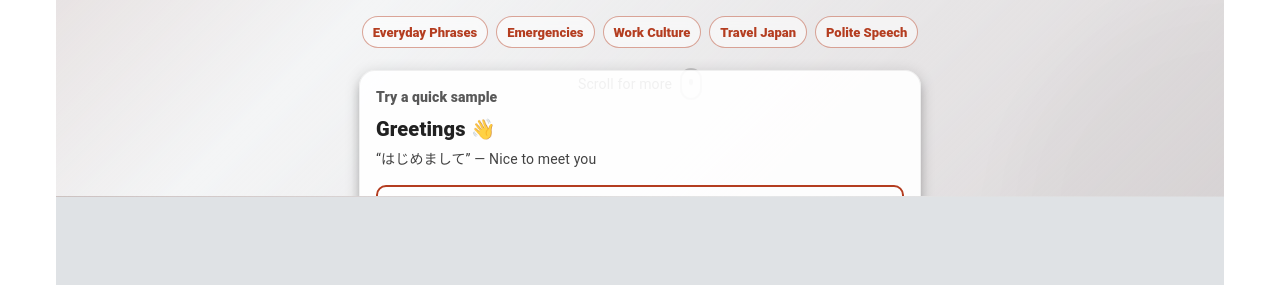
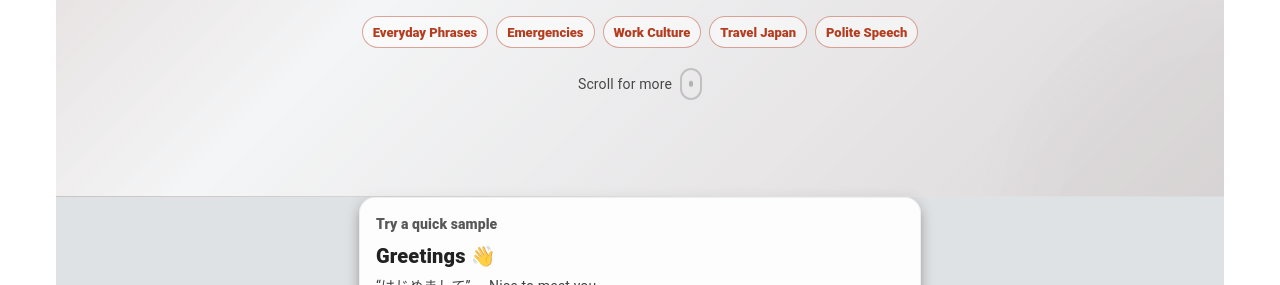
Before and after one commit to Sachi2631/Cornerstone, a React (Create React App) app in the folder client/: page / in a window 1280 px wide. Shown: the part 515-800 px from the top of the page. Built offline with nearby package versions, Linux system fonts and the light colour scheme; no server answers.

Commit message:
Fixed home page

```diff
--- a/client/src/pages/Home.tsx
+++ b/client/src/pages/Home.tsx
@@ -89,8 +89,8 @@ const Home = (): React.ReactElement => {
       <Box
         sx={{
           position: "relative",
-          // Replace flat grey slab with a proper gradient
-          background: "linear-gradient(135deg, rgba(180,61,32,0.12) 0%, rgba(255,255,255,0.65) 40%, rgba(180,61,32,0.06) 100%)",
+          background:
+            "linear-gradient(135deg, rgba(180,61,32,0.12) 0%, rgba(255,255,255,0.65) 40%, rgba(180,61,32,0.06) 100%)",
           borderBottom: "1px solid rgba(0,0,0,0.06)",
           overflow: "hidden",
         }}
@@ -136,7 +136,9 @@ const Home = (): React.ReactElement => {
           <Box
             sx={{
               pt: { xs: 6, sm: 8 },
-              pb: { xs: 10, sm: 12 }, // leave room for the floating card overlap
+              // IMPORTANT:
+              // Give REAL space at the bottom because the sample card will "pull up" using transform.
+              pb: { xs: 10, sm: 12 },
               textAlign: "center",
               maxWidth: 760,
               mx: "auto",
@@ -206,7 +208,7 @@ const Home = (): React.ReactElement => {
               </Button>
             </Stack>
 
-            {/* chips (smaller + cleaner) */}
+            {/* chips */}
             <Box
               sx={{
                 mt: 3,
@@ -235,7 +237,7 @@ const Home = (): React.ReactElement => {
               ))}
             </Box>
 
-            {/* scroll hint (less dominant) */}
+            {/* scroll hint */}
             <Box
               sx={{
                 mt: 2.5,
@@ -279,18 +281,20 @@ const Home = (): React.ReactElement => {
             </Box>
           </Box>
         </Container>
+      </Box>
 
-        {/* floating sample card (overlaps hero bottom instead of stacking inside) */}
-        <Container maxWidth="lg" sx={{ position: "relative", zIndex: 2 }}>
-          <Box
+      {/* FLOATING SAMPLE CARD (SAFE overlap: never crops) */}
+      <Container maxWidth="lg" sx={{ px: { xs: 2, sm: 3 }, mt: 0 }}>
+        <MotionBox
+          initial={{ opacity: 0, y: 10 }}
+          whileInView={{ opacity: 1, y: 0 }}
+          viewport={{ once: true, amount: 0.25 }}
+          transition={{ duration: 0.45, ease: EASE }}
           sx={{
-              position: "absolute",
-              left: 0,
-              right: 0,
-              bottom: { xs: -52, sm: -60 },
-              px: { xs: 2, sm: 3 },
             display: "flex",
             justifyContent: "center",
+            // Pull up visually into the hero area without absolute positioning.
+            transform: { xs: "translateY(-48px)", sm: "translateY(-60px)" },
           }}
         >
           <Card
@@ -338,12 +342,11 @@ const Home = (): React.ReactElement => {
               </Button>
             </CardContent>
           </Card>
-          </Box>
+        </MotionBox>
       </Container>
-      </Box>
 
-      {/* give space below hero because card overlaps */}
-      <Box sx={{ height: { xs: 70, sm: 84 } }} />
+      {/* spacer AFTER overlap (real spacing so next section doesn't collide) */}
+      <Box sx={{ height: { xs: 18, sm: 24 } }} />
 
       {/* ABOUT */}
       {sectionBox(
@@ -354,12 +357,14 @@ const Home = (): React.ReactElement => {
           </Typography>
           <Container maxWidth="md" sx={{ px: 0 }}>
             <Typography paragraph align="center" sx={{ mb: 2 }}>
-              Many language learning programs exist – but many aren’t fun, interesting, or teach useful real-world phrases.
-              Our goal is to build a website that helps you learn practical Japanese for everyday life, emergencies, and work.
+              Many language learning programs exist – but many aren’t fun, interesting, or teach useful real-world
+              phrases. Our goal is to build a website that helps you learn practical Japanese for everyday life,
+              emergencies, and work.
             </Typography>
             <Typography paragraph align="center" sx={{ mb: 0 }}>
-              We are Sara and Sachi, juniors at KLS, and we built this platform for curious, passionate learners who want
-              to enjoy Japanese language and culture. Here, you’ll find music, games, history, events, and more to help you thrive in Japan.
+              We are Sara and Sachi, juniors at KLS, and we built this platform for curious, passionate learners who
+              want to enjoy Japanese language and culture. Here, you’ll find music, games, history, events, and more to
+              help you thrive in Japan.
             </Typography>
           </Container>
         </>,
```
Lines whose indentation alone changed are shown as unchanged.
